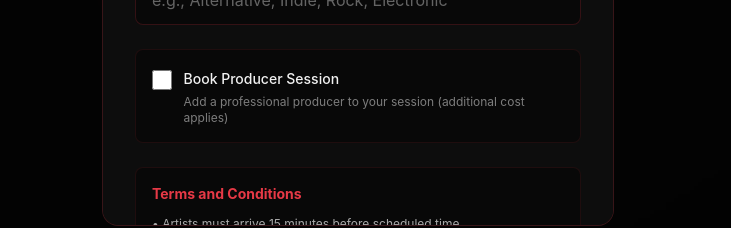
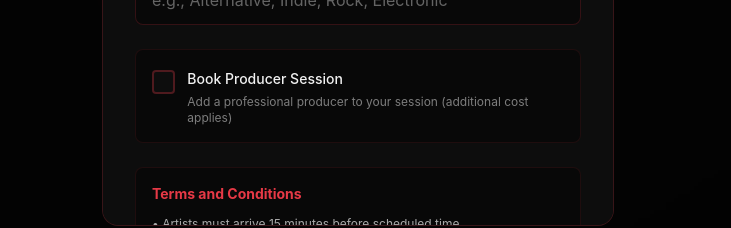
Before and after one commit to OrisonWorks/RedLamp-Website, a React (Vite) app: page / in a window 1280 px wide. Both pictures are taken after a click on the button "Book a Session". Shown: the part 534-762 px from the top of the page, without its empty margins (282-1013 px from the left). Built offline with nearby package versions, Linux system fonts and the light colour scheme.

Commit message:
HOTFIX: Session Appointment booking button - Form Load - Email array

```diff
--- a/src/components/BookingForm.jsx
+++ b/src/components/BookingForm.jsx
@@ -256,18 +256,23 @@ I agree to the RedLamp terms and conditions.
 
             {/* Producer Session */}
             <div className="flex items-start gap-3 p-4 bg-redlamp-darker rounded-lg border border-redlamp-red/10">
-              <input
-                type="checkbox"
-                name="producerSession"
-                id="producerSession"
-                checked={formData.producerSession}
-                onChange={handleChange}
-                className="mt-1 w-5 h-5 rounded border-redlamp-red/20 bg-redlamp-dark text-redlamp-red focus:ring-redlamp-red/50"
-              />
+              <div
+                onClick={() => {
+                  setFormData(prev => ({ ...prev, producerSession: !prev.producerSession }))
+                }}
+                className="mt-1 w-6 h-6 rounded border-2 border-redlamp-red/30 bg-redlamp-dark flex items-center justify-center cursor-pointer hover:border-redlamp-red transition-colors"
+              >
+                {formData.producerSession && (
+                  <div className="w-4 h-4 bg-redlamp-red rounded-sm" />
+                )}
+              </div>
               <div>
                 <label
                   htmlFor="producerSession"
-                  className="text-sm font-medium text-redlamp-light cursor-pointer"
+                  onClick={() => {
+                    setFormData(prev => ({ ...prev, producerSession: !prev.producerSession }))
+                  }}
+                  className="text-sm font-medium text-redlamp-light cursor-pointer select-none"
                 >
                   Book Producer Session
                 </label>
@@ -291,17 +296,28 @@ I agree to the RedLamp terms and conditions.
                 <p>• Artists grant RedLamp non-exclusive rights to use recorded material</p>
               </div>
               <div className="flex items-start gap-3 mt-4">
-                <input
-                  type="checkbox"
-                  name="agreedToTerms"
-                  id="agreedToTerms"
-                  checked={formData.agreedToTerms}
-                  onChange={handleChange}
-                  className="mt-1 w-5 h-5 rounded border-redlamp-red/20 bg-redlamp-dark text-redlamp-red focus:ring-redlamp-red/50"
-                />
+                <div
+                  onClick={() => {
+                    setFormData(prev => ({ ...prev, agreedToTerms: !prev.agreedToTerms }))
+                    if (errors.agreedToTerms) {
+                      setErrors(prev => ({ ...prev, agreedToTerms: '' }))
+                    }
+                  }}
+                  className="mt-1 w-6 h-6 rounded border-2 border-redlamp-red/30 bg-redlamp-dark flex items-center justify-center cursor-pointer hover:border-redlamp-red transition-colors"
+                >
+                  {formData.agreedToTerms && (
+                    <div className="w-4 h-4 bg-redlamp-red rounded-sm" />
+                  )}
+                </div>
                 <label
                   htmlFor="agreedToTerms"
-                  className="text-sm text-redlamp-light cursor-pointer"
+                  onClick={() => {
+                    setFormData(prev => ({ ...prev, agreedToTerms: !prev.agreedToTerms }))
+                    if (errors.agreedToTerms) {
+                      setErrors(prev => ({ ...prev, agreedToTerms: '' }))
+                    }
+                  }}
+                  className="text-sm text-redlamp-light cursor-pointer select-none"
                 >
                   I agree to the terms and conditions *
                 </label>
```
